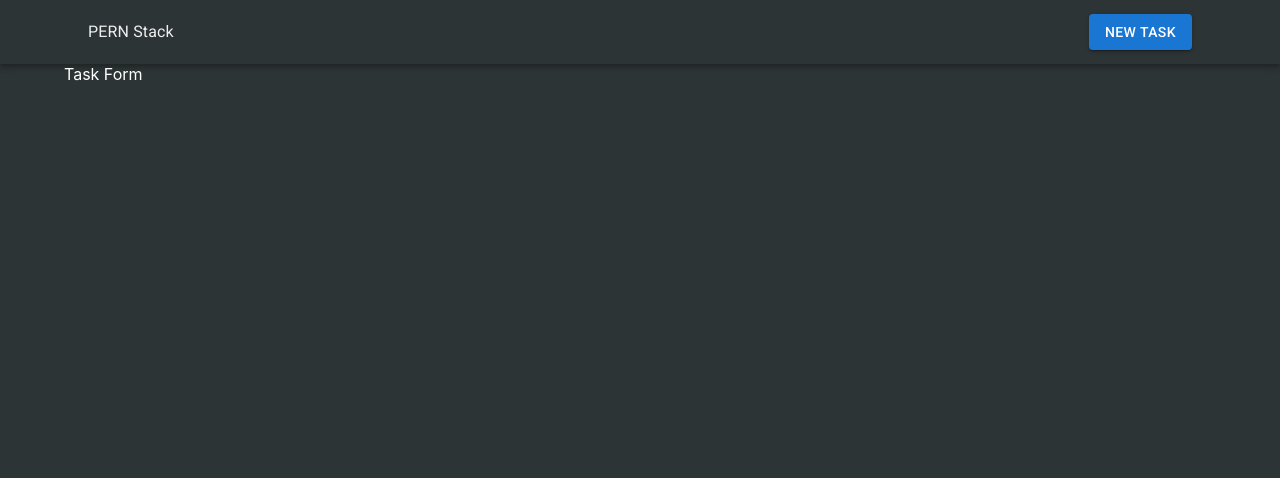
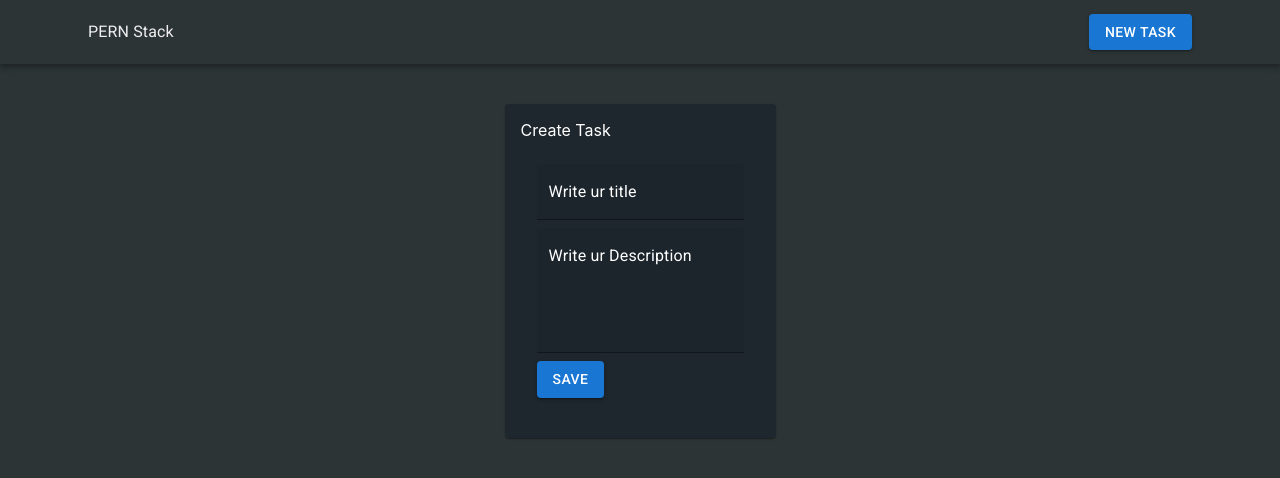
Before and after one commit to willandru/PERN, a React (Create React App) app in the folder client/: page /tasks/new in a window 1280 px wide. Shown: the top 478 px of the page. Built offline with nearby package versions, Linux system fonts and the light colour scheme.

Commit message:
Done Task Form form Front end, formulario creado y valores capturados se muestran por consola

```diff
--- a/client/src/components/TaskForm.js
+++ b/client/src/components/TaskForm.js
@@ -1,8 +1,84 @@
+import { Button, Card, CardContent, Grid, TextField, Typography } from '@mui/material'
+import {useState, useEffect} from 'react'
 
-export default function TaskForm()  {
-    return (
-        <div>
-            Task Form
-        </div>
+export default function TaskForm() {
+
+
+    const [task, setTask] = useState({
+        title: '',
+        description: ''
+    })
+
+
+
+
+
+
+    const handleSubmit = e =>{
+        e.preventDefault();
+
+        console.log(task)
+    }
+
+    const hanldeChange = (e) => {
+        setTask({...task, [e.target.name]: e.target.value});
+    }
+
+
+    return(
+    <Grid container direction="column" alignItems="center" justifyContent="center">
+        <Grid imtem xs={3} >
+            <Card
+            sx={{mt:5}}
+            style={{
+                backgroundColor: "#1e272e",
+                padding: "1rem"
+            }}
+            >
+                <Typography variant='5' textAlign='center' color='white'>
+                    Create Task
+                </Typography>
+                <CardContent>
+                    <form onSubmit={handleSubmit}>
+                        <TextField
+                            variant='filled'
+                            label='Write ur title'
+                            sx={{
+                                display: 'block',
+                                margin: '.5rem 0'
+                            }}
+                            name="title"
+                            onChange={hanldeChange}
+                            inputProps={{style: {color: "white"}}}
+                            InputLabelProps={{style: {color: "white"}}}
+
+                        />
+                         <TextField
+                            variant='filled'
+                            label='Write ur Description'
+                            multiline
+                            rows={4}
+                            sx={{
+                                display: 'block',
+                                margin: '.5rem 0'
+                            }}
+
+                            name="description"
+                            onChange={hanldeChange}
+
+                            inputProps={{style: {color: "white"}}}
+                            InputLabelProps={{style: {color: "white"}}}
+                        />
+                        <Button variant='contained' color='primary' type='submit' >
+                                Save
+                        </Button>
+
+
+                    </form>
+                </CardContent>
+            </Card>
+
+        </Grid>
+    </Grid>
     )
 }
```
